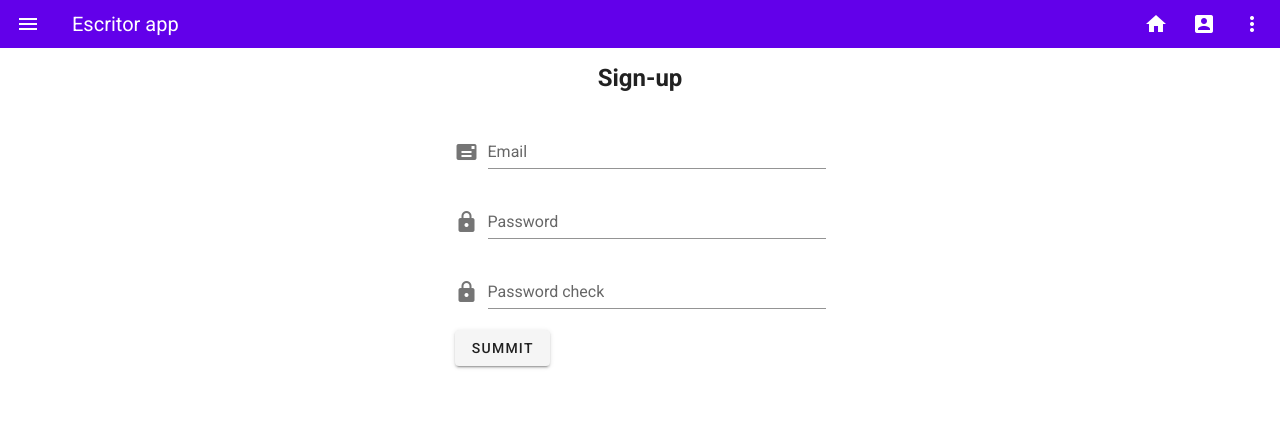
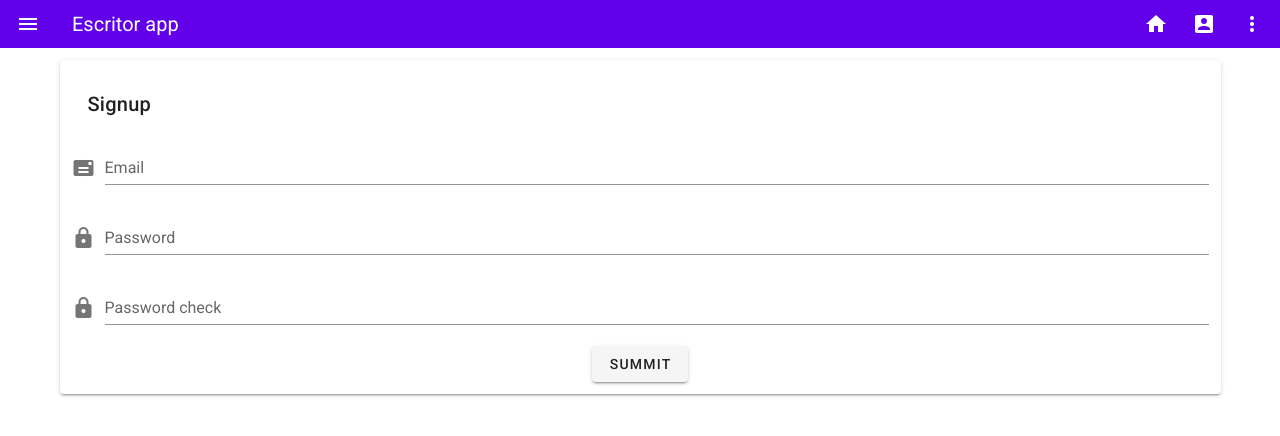
Before and after one commit to emigrox/escritorHer, a Vue app: page /signup in a window 1280 px wide. Shown: the top 436 px of the page. Built offline with nearby package versions, Linux system fonts and the light colour scheme.

Commit message:
Arreglado router

```diff
--- a/src/components/Navbar.vue
+++ b/src/components/Navbar.vue
@@ -12,11 +12,11 @@
 
         <v-spacer></v-spacer>
 
-        <v-btn icon to="/">
+        <v-btn icon to="/" >
           <v-icon>mdi-home</v-icon>
         </v-btn>
 
-        <v-btn icon to="/Signup">
+        <v-btn icon to="/login" hover aria-label="Login">
           <v-icon>mdi-account-box</v-icon>
         </v-btn>
 
--- a/src/views/Login.vue
+++ b/src/views/Login.vue
@@ -1,11 +1,10 @@
 <template>
   <v-app>
-    <v-container  >
-      <v-layout justify-space-around >
-          <v-flex >
+    <v-container>
+      <v-layout justify-space-around column>
         <v-card hover>
           <v-container>
-          <v-card-title> Login</v-card-title>
+            <v-card-title>Login</v-card-title>
             <v-form ref="form" lazy-validation v-model="valid">
               <v-text-field
                 v-model="email"
@@ -26,12 +25,17 @@
               ></v-text-field>
               <v-layout justify-space-around>
                 <v-btn @click="validateLogin" :disabled="!valid" align-center
-              >Login</v-btn>
+                  >Login</v-btn
+                >
               </v-layout>
             </v-form>
           </v-container>
         </v-card>
-          </v-flex>
+        <div>
+            <br>
+          Need an Account? Register
+          <v-btn to="/signup" flat small>Signup </v-btn>
+        </div>
         </v-layout>
     </v-container>
   </v-app>
--- a/src/views/Signup.vue
+++ b/src/views/Signup.vue
@@ -2,13 +2,10 @@
   <div >
     <v-app>
       <v-container>
-          <v-row justify="center">
-            <v-col cols="12" md="4" justify="center">
-                <h2 class="text-center"> Sign-up </h2>
-            </v-col>
-          </v-row>
-          <v-row justify="center">
-          <v-col cols="12" md="4">
+        <v-layout justify-space-around column>
+          <v-card hover d-flex>
+            <v-container>
+              <v-card-title>Signup</v-card-title>
             <v-form ref="form"
             lazy-validation
             >
@@ -37,10 +34,13 @@
                 type="password"
                 required
               ></v-text-field>
-              <v-btn @click="validateField">Summit</v-btn>
+              <v-layout justify-space-around>
+              <v-btn @click="validateField" >Summit</v-btn>
+              </v-layout>
             </v-form>
-          </v-col>
-          </v-row>
+            </v-container>
+          </v-card>
+        </v-layout>
       </v-container>
     </v-app>
   </div>
```
Also changed, not shown: server.js (added), src/components/Books.vue (added), 2 other files (tests, documents, lock files or other folders). Lines whose indentation alone changed are shown as unchanged.
